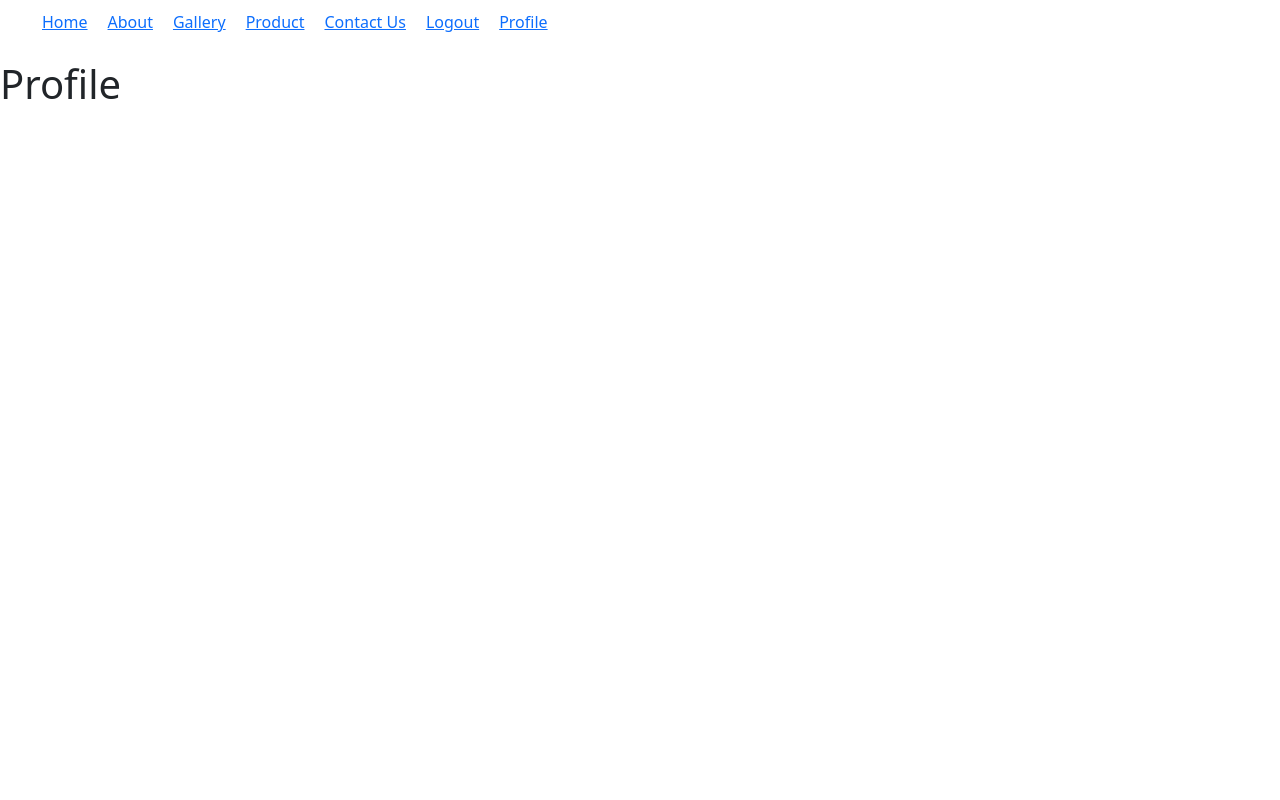
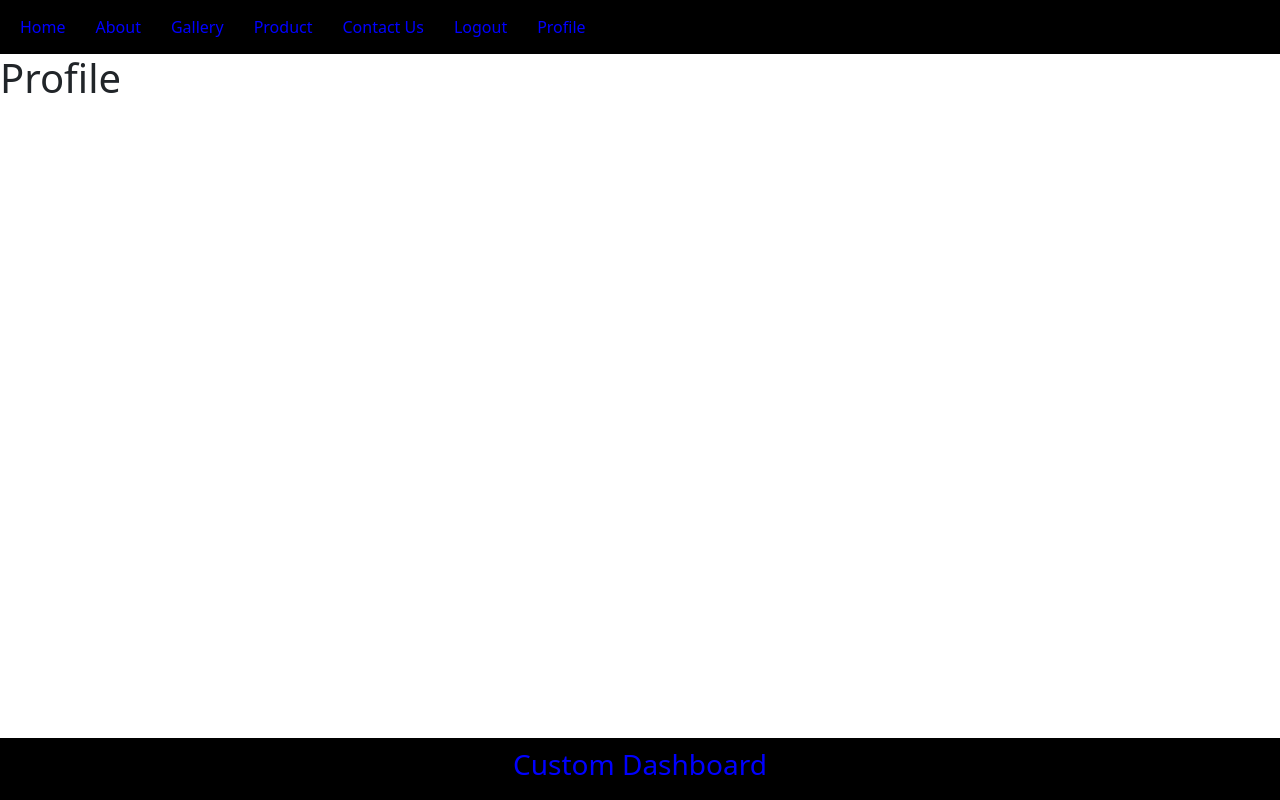
Before and after one commit to ARod88/Final-Project, a React (Create React App) app in the folder final-project/: page /profile in a window 1280 px wide. Built offline with nearby package versions, Linux system fonts and the light colour scheme.

Commit message:
added styling

```diff
--- a/final-project/src/App.css
+++ b/final-project/src/App.css
@@ -1,6 +1,26 @@
-
+.nav-ul {
+  padding: 5px;
+  margin: 0px;
+  background-color: black;
+}
 
 .nav-ul li {
   display: inline-block;
   padding: 10px;
 }
+
+.nav-ul li a {
+  color:blue;
+  text-decoration: none;
+  padding: 5px;
+}
+
+.footer {
+  position: absolute;
+  bottom: 0;
+  background: black;
+  color: blue;
+  width: 100%;
+  text-align: center;
+  padding: 10px;
+}
--- a/final-project/src/App.js
+++ b/final-project/src/App.js
@@ -6,6 +6,7 @@
 // import ContactUs from './components/ContactUs';
 import NavBar from './components/NavBar';
 import { BrowserRouter, Routes, Route } from 'react-router-dom'
+import Footer from './components/Footer';
 
 // import CurrentUserProvider from './components/contexts/CurrentUser'
 
@@ -22,10 +23,10 @@
         <Route path='/contact'element={<h1>Contact Us</h1>}/>
         <Route path='/logout' element={<h1>Logout</h1>}/>
         <Route path='/profile' element={<h1>Profile</h1>}/>
+      </Routes>
+      </BrowserRouter>
+      <Footer />
 
-      </Routes>
-
-      </BrowserRouter>
     </div>
 
   );
--- /dev/null
+++ b/final-project/src/components/Footer.js
@@ -0,0 +1,11 @@
+import React from "react";
+
+const Footer=()=>{
+    return(
+        <div className="footer">
+            <h3>Custom Dashboard</h3>
+        </div>
+    )
+}
+
+export default Footer
```
